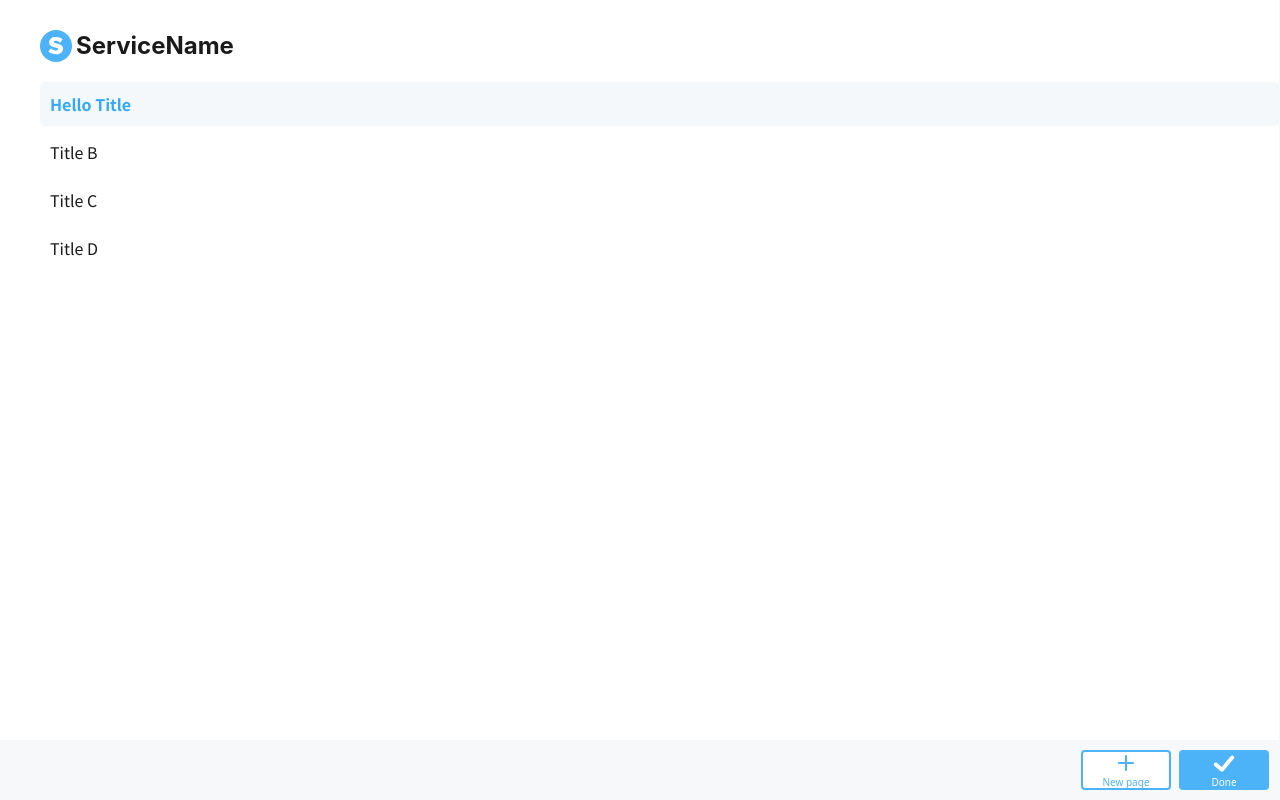
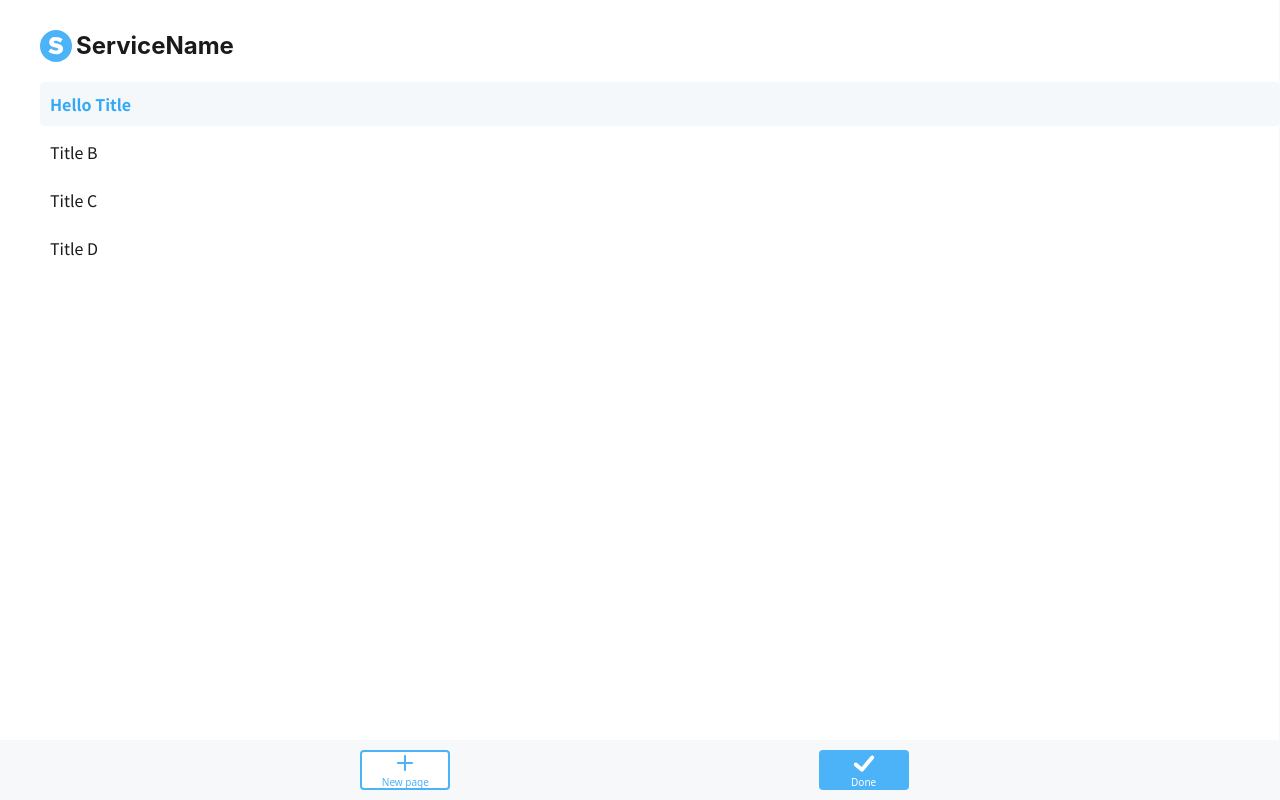
Before and after one commit to kokomme/challenge-frontend, a React (Vite) app: page / in a window 1280 px wide. Both pictures are taken after a click on the button "Edit". Built offline with nearby package versions, Linux system fonts and the light colour scheme.

Commit message:
feat: サイドバーの新しいページボタンのレイアウトを改善

```diff
--- a/src/features/sidebar/component/Sidebar.tsx
+++ b/src/features/sidebar/component/Sidebar.tsx
@@ -47,7 +47,7 @@ export function Sidebar<T extends { id: string | number; title: string }>({
 						Edit
 					</Button>
 				) : (
-					<div style={{ display: 'flex', gap: 8, alignItems: 'center' }}>
+					<div style={{ display: 'flex', gap: 8, alignItems: 'center', justifyContent: 'space-evenly', width: '100%' }}>
 						<Button variant="secondary" size="md" icon={<PlusIcon />} onClick={() => { /* TODO: add new item handler */ }}>
 							New page
 						</Button>
```
